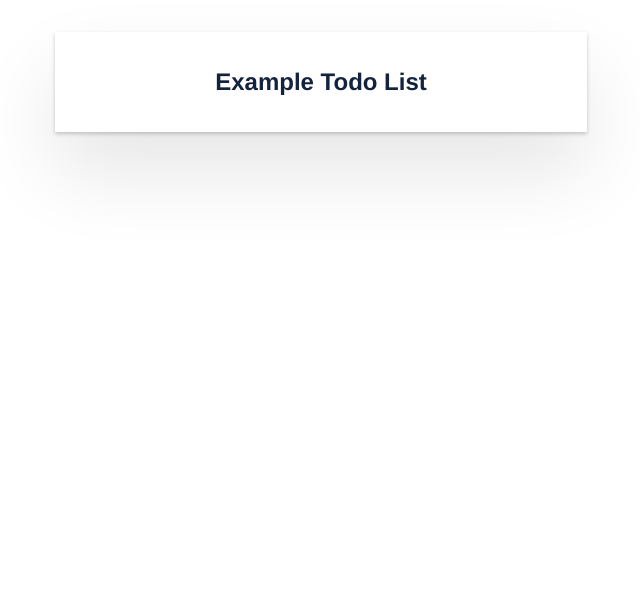
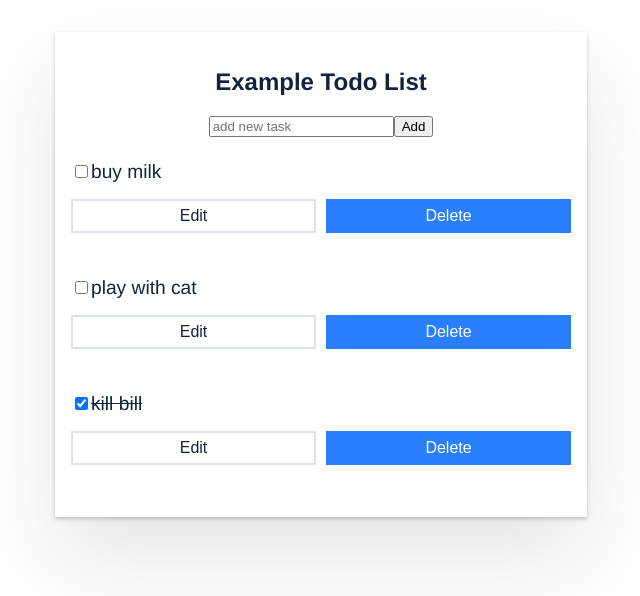
Before and after one commit to vavricio/todo-angular, an Angular app: page /list/1 in a window 1280 px wide. Shown: the top 596 px of the page, without its empty margins (319-959 px from the left). Built offline with nearby package versions, Linux system fonts and the light colour scheme.

Commit message:
feat: add tasks interaction

```diff
--- a/src/app/item/item.component.ts
+++ b/src/app/item/item.component.ts
@@ -20,6 +20,4 @@ export class ItemComponent {
     this.editable = false;
     this.item.description = description;
   }
-
-
 }
--- a/src/app/pages/page-home/page-home.component.html
+++ b/src/app/pages/page-home/page-home.component.html
@@ -1,3 +1,17 @@
+<input
+  #listTitle
+  (keyup.enter)="submit(listTitle)"
+  placeholder="add new list"
+  type="text"
+  class="page-home__input">
+
+  <button
+    (click)="submit(listTitle)"
+    class="page-home__button">Add list</button>
+
 <p *ngFor="let list of lists; index as i">
   <a [routerLink]="['list', i + 1]">{{ list.title }} ({{ list.tasks.length }})</a>
+  <button
+    (click)="deleteList(i+1)"
+    class="page-home__button">Delete</button>
 </p>
--- a/src/app/pages/page-home/page-home.component.ts
+++ b/src/app/pages/page-home/page-home.component.ts
@@ -1,5 +1,6 @@
 import { Component, OnInit } from '@angular/core';
 import { ListRepositoryService } from '../../services/list-repository.service';
+import {ItemList} from "../../item-list";
 
 @Component({
   selector: 'app-page-home',
@@ -7,12 +8,30 @@ import { ListRepositoryService } from '../../services/list-repository.service';
   styleUrls: ['./page-home.component.css']
 })
 export class PageHomeComponent implements OnInit {
-  lists = this._lists.getAll();
+  lists: ItemList[];
 
-  constructor(private readonly _lists: ListRepositoryService) { }
-
-  ngOnInit(): void {
-
+  constructor(private readonly _lists: ListRepositoryService) {
+    this.loadList()
   }
 
+  submit(input: HTMLInputElement): void {
+    this.addList(input.value);
+    input.value=''
+  }
+
+  loadList(): void {
+    this.lists = this._lists.getAll();
+  }
+
+  deleteList(id: number): void {
+    this._lists.delete(id);
+    this.loadList();
+  }
+
+  addList(title: string): void {
+    this._lists.create(title);
+    this.loadList();
+  }
+  ngOnInit(): void {}
+
 }
--- a/src/app/pages/page-list/page-list.component.html
+++ b/src/app/pages/page-list/page-list.component.html
@@ -1 +1,15 @@
 <h2>{{ list.title }}</h2>
+<input
+  #task
+  (keyup.enter)="submit(task)"
+  placeholder="add new task"
+  type="text"
+  class="page-list__input">
+
+<button
+  (click)="submit(task)"
+  class="page-list__button">Add</button>
+
+<p class="page-list__task" *ngFor="let task of getTasks(); index as i">
+  <app-item (remove)="delete(i)" [item]="task"></app-item>
+</p>
--- a/src/app/pages/page-list/page-list.component.ts
+++ b/src/app/pages/page-list/page-list.component.ts
@@ -1,6 +1,7 @@
 import { Component } from '@angular/core';
 import { ActivatedRoute } from '@angular/router';
 import { ItemList } from '../../item-list';
+import { Item } from '../../item';
 
 @Component({
   selector: 'app-page-list',
@@ -11,4 +12,24 @@ export class PageListComponent {
   list: ItemList = this._route.snapshot.data['list'];
 
   constructor(private readonly _route: ActivatedRoute) {}
+
+  getTasks(): Item[] {
+    console.log(this.list.tasks)
+    return this.list.tasks;
+  }
+
+  submit(input: HTMLInputElement): void {
+    this.addTask(input.value);
+    input.value=''
+  }
+
+  addTask(task: string): void {
+    this.list.tasks.unshift({
+      description: task,
+      done: false
+    })
+  }
+  delete(index): void {
+    this.list.tasks.splice(index, 1);
+  }
 }
--- a/src/app/services/list-repository.service.ts
+++ b/src/app/services/list-repository.service.ts
@@ -1,5 +1,6 @@
 import { Injectable } from '@angular/core';
 import { ItemList } from '../item-list';
+import {Item} from "../item";
 
 const lists: ItemList[] = [
   {
@@ -62,4 +63,9 @@ export class ListRepositoryService {
 
     return list;
   }
+
+  delete(id: number): void {
+    lists.splice(id - 1, 1)
+  }
+
 }
```
Also changed, not shown: src/app/app.module.ts (+6 -4 lines).
